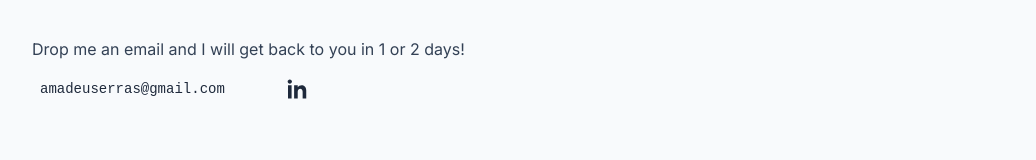
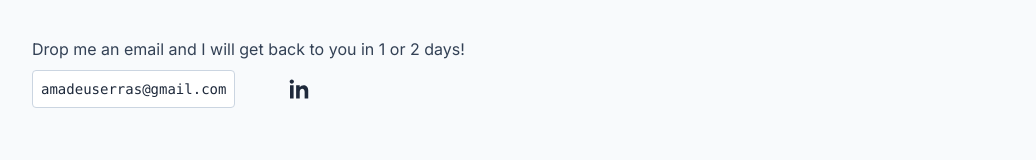
Before and after one commit to amadeuio/portfolio, a React (Vite) app: page / in a window 1280 px wide. Shown: the part 1556-1716 px from the top of the page, without its empty margins (96-1132 px from the left). Built offline with nearby package versions, Linux system fonts and the light colour scheme.

Commit message:
refactor: migrate and update ContactEmail component
- Migrated ContactEmail component to Tailiwnd
- Moved ContactEmail to components
- Introduced new CSS variables for light and dark modes (used for the ContactEmail component)
- Removed unused Contact.module.scss and ContactEmail.module.scss files

```diff
--- a/src/pages/Contact/ContactEmail/ContactEmail.tsx
+++ b/src/components/ContactEmail.tsx
@@ -1,6 +1,5 @@
 import Tooltip from '@mui/material/Tooltip';
 import { useState } from 'react';
-import styles from './ContactEmail.module.scss';
 
 const ContactEmail = () => {
   const [tooltipTitle, setTooltipTitle] = useState('');
@@ -36,7 +35,10 @@ const ContactEmail = () => {
       title={tooltipTitle}
       arrow
     >
-      <span className={styles.email} onClick={copyToClipboard}>
+      <span
+        className="border-border bg-absolute cursor-pointer rounded-sm border p-2 font-mono text-sm"
+        onClick={copyToClipboard}
+      >
         {email}
       </span>
     </Tooltip>
--- a/src/components/index.ts
+++ b/src/components/index.ts
@@ -7,3 +7,4 @@ export { default as ProfilePicture } from './ProfilePicture';
 export { default as Section } from './Section';
 export { default as SkillBadge } from './SkillBadge';
 export { default as Title } from './Title';
+export { default as ContactEmail } from './ContactEmail';
--- a/src/index.css
+++ b/src/index.css
@@ -4,6 +4,7 @@
   --font-sans: 'Inter', Helvetica, sans-serif;
 
   /* Light mode colors */
+  --color-absolute: white;
   --color-primary: #1e293b;
   --color-secondary: #334155;
   --color-tertiary: #94a3b8;
@@ -12,6 +13,7 @@
   --color-accent: #3ba3ff;
 
   /* Dark mode colors */
+  --color-absolute-dark: black;
   --color-primary-dark: white;
   --color-secondary-dark: #f1f5f9;
   --color-tertiary-dark: #94a3b8;
@@ -23,6 +25,7 @@
 }
 
 .dark {
+  --color-absolute: var(--color-absolute-dark);
   --color-primary: var(--color-primary-dark);
   --color-secondary: var(--color-secondary-dark);
   --color-tertiary: var(--color-tertiary-dark);
--- a/src/pages/Contact/Contact.tsx
+++ b/src/pages/Contact/Contact.tsx
@@ -1,6 +1,5 @@
-import { ContactLink, Paragraph, Section } from '@/components';
+import { ContactEmail, ContactLink, Paragraph, Section } from '@/components';
 import { useTranslation } from 'react-i18next';
-import ContactEmail from './ContactEmail/ContactEmail';
 
 const Contact = () => {
   const { t } = useTranslation();
--- a/src/pages/Contact/ContactEmail/ContactEmail.module.scss
+++ /dev/null
@@ -1,9 +0,0 @@
-.email {
-  border: 1px solid var(--color-300);
-  font-size: 14px;
-  border-radius: 2px;
-  padding: 8px;
-  background-color: var(--color-0);
-  font-family: monospace;
-  cursor: pointer;
-}
```
Also changed, not shown: src/pages/Contact/Contact.module.scss (deleted, +0 -48 lines).
